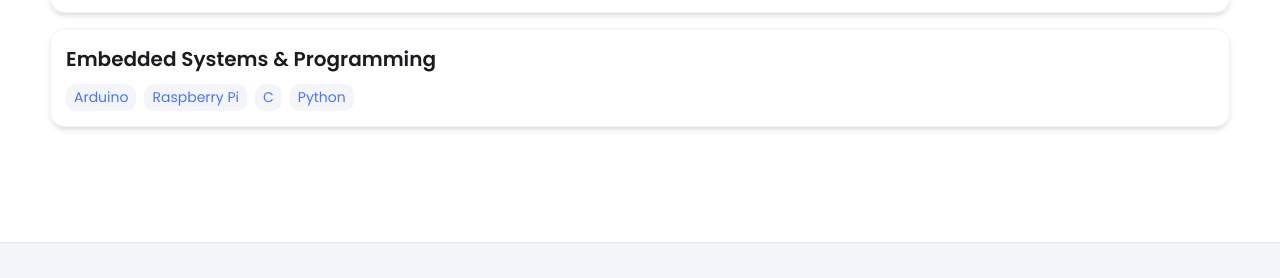
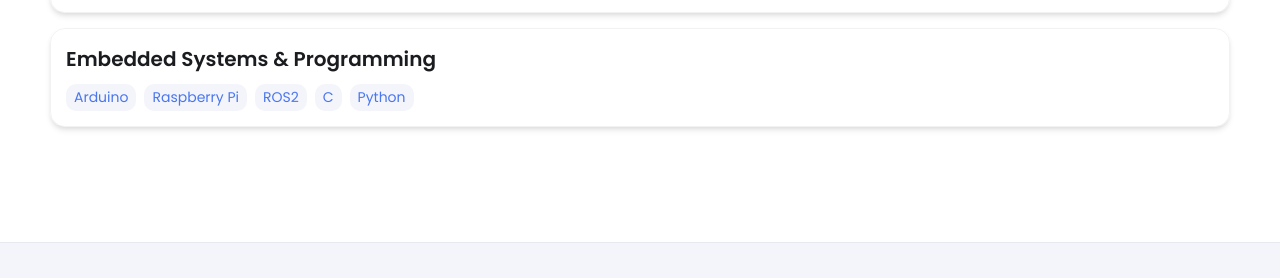
Before and after one commit to chaoqy/chaoqy.github.io, a Jekyll site: the page built from index.html, in a window 1280 px wide and 900 px high, scrolled down 1591 px. Shown: the part 508-786 px from the top of the window. Built offline with Jekyll 4.4.1, drawn with Linux system fonts in a browser that asks for light colours.

Commit message:
Update _config.yml

```diff
--- a/_config.yml
+++ b/_config.yml
@@ -54,6 +54,7 @@ skills:
     tools:
     - Arduino
     - Raspberry Pi
+    - ROS2
     - C
     - Python
 
```
